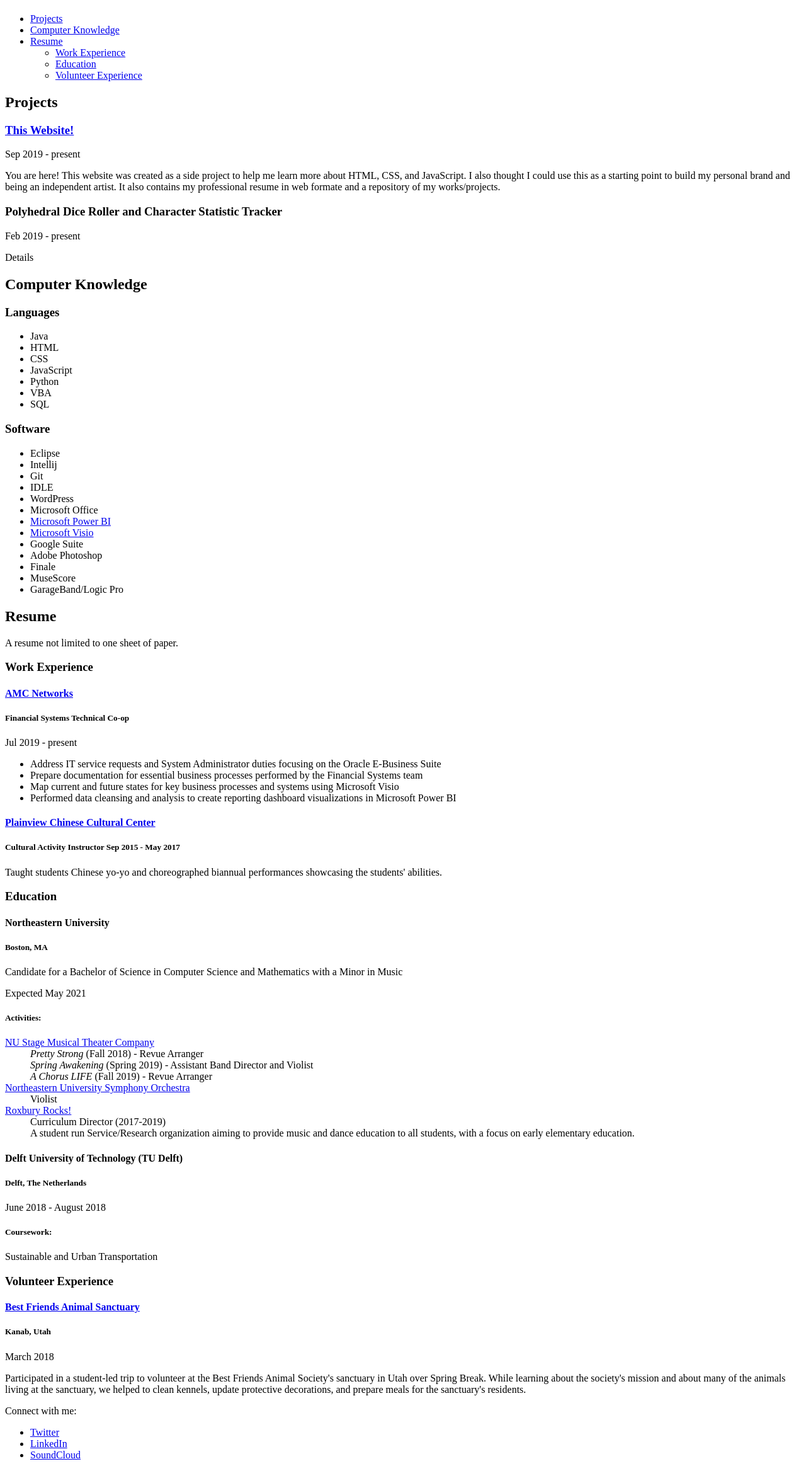
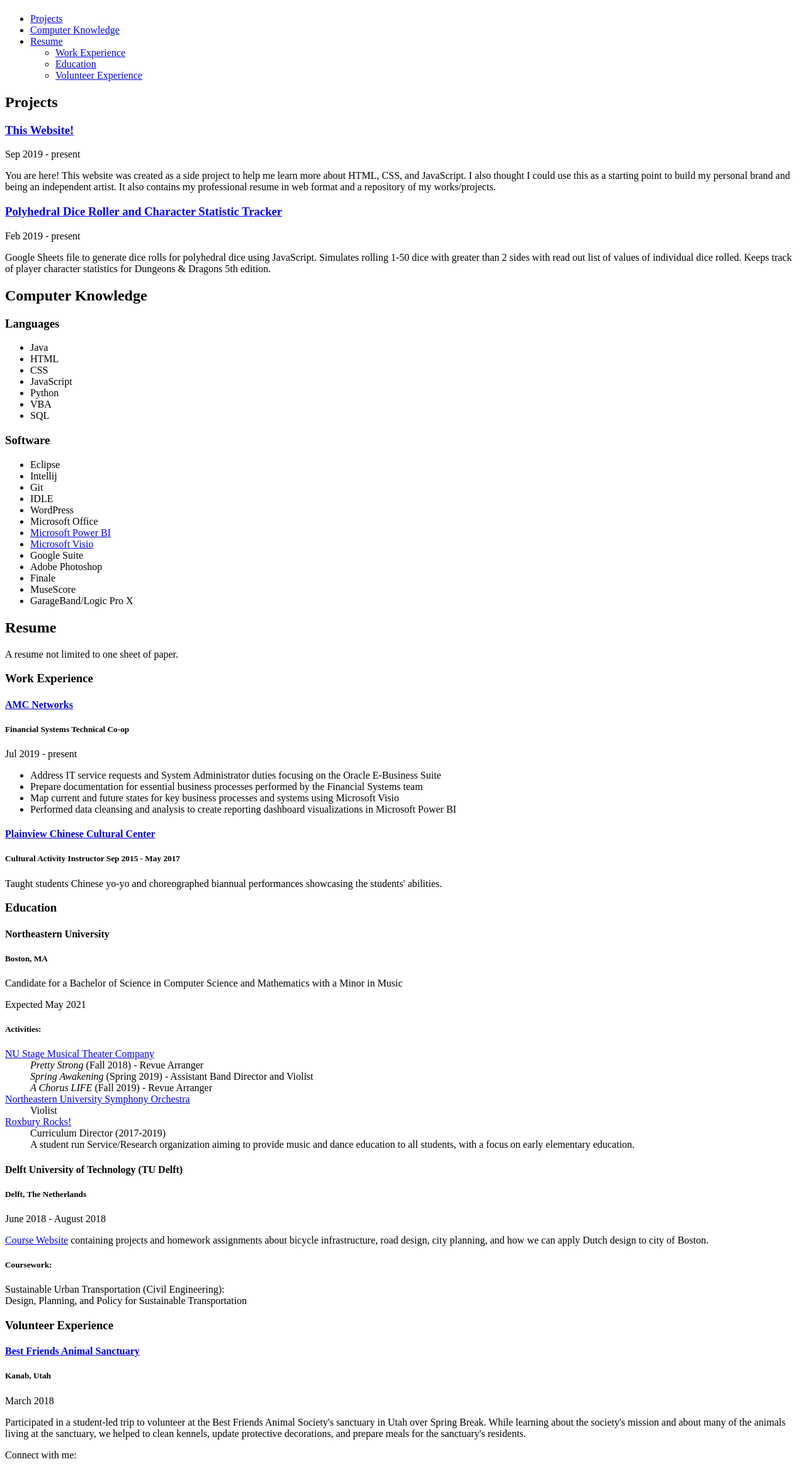
Before and after one commit to jsxtam/Personal-Website, a plain HTML site: page Website/experience.html in a window 1280 px wide. Shown: the part 209-2544 px from the top of the page at 63% size. Drawn offline with Linux system fonts and the light colour scheme.

Commit message:
2020 changes and more about me
Updated copyright year and added additional personal information

```diff
--- a/Website/experience.html
+++ b/Website/experience.html
@@ -42,10 +42,10 @@
                 <h2>Projects</h2>
                 <h3><a href="index.html">This Website!</a></h3>
                 <p class="time-frame">Sep 2019 - present</p>
-                <p>You are here! This website was created as a side project to help me learn more about HTML, CSS, and JavaScript. I also thought I could use this as a starting point to build my personal brand and being an independent artist. It also contains my professional resume in web formate and a repository of my works/projects.</p>
-                <h3>Polyhedral Dice Roller and Character Statistic Tracker</h3>
+                <p>You are here! This website was created as a side project to help me learn more about HTML, CSS, and JavaScript. I also thought I could use this as a starting point to build my personal brand and being an independent artist. It also contains my professional resume in web format and a repository of my works/projects.</p>
+                <h3><a href="https://docs.google.com/spreadsheets/d/1SzB_wP8ximwhe1HL3c9p7l5IuSJ337yyY2d-J2M_SU0/edit?usp=sharing" target="_blank" title="Dice Roller Project">Polyhedral Dice Roller and Character Statistic Tracker</a></h3>
                 <p class="time-frame">Feb 2019 - present</p>
-                <p>Details</p>
+                <p>Google Sheets file to generate dice rolls for polyhedral dice using JavaScript. Simulates rolling 1-50 dice with greater than 2 sides with read out list of values of individual dice rolled. Keeps track of player character statistics for Dungeons & Dragons 5th edition.</p>
             </article>
             <article id="computer">
                 <h2>Computer Knowledge</h2>
@@ -73,7 +73,7 @@
                     <li>Adobe Photoshop</li>
                     <li>Finale</li>
                     <li>MuseScore</li>
-                    <li>GarageBand/Logic Pro</li>
+                    <li>GarageBand/Logic Pro X</li>
                 </ul>
             </article>
             <article id="resume">
@@ -115,8 +115,11 @@
                 <h4>Delft University of Technology (TU Delft)</h4>
                 <h5 class="location">Delft, The Netherlands</h5>
                 <p class="time-frame">June 2018 - August 2018</p>
+                <p>
+                <a href="https://web.northeastern.edu/holland2018sustrans/" target="_blank">Course Website</a> containing projects and homework assignments about bicycle infrastructure, road design, city planning, and how we can apply Dutch design to city of Boston.
+                </p>
                 <h5>Coursework:</h5>
-                <p>Sustainable and Urban Transportation</p>
+                <p>Sustainable Urban Transportation (Civil Engineering): <br>Design, Planning, and Policy for Sustainable Transportation  </p>
             </section>
             <section id="volunteer">
                 <h3>Volunteer Experience</h2>
@@ -134,7 +137,7 @@
             <li><a href="linkedin.com/in/jsl-tam/" target="_blank">LinkedIn</a></li>
             <li><a href="https://soundcloud.com/jackietimbre" target="_blank">SoundCloud</a></li>
         </ul>
-			Copyright &copy;2019 Jacqueline Tam
+			Copyright &copy;2020 Jacqueline Tam
     </footer>
     </body>
 </html>
```
Also changed, not shown: Website/contact.html (+2 -2 lines), Website/index.html (+3 -2 lines), Website/music.html (+17 -2 lines), Website/sand-banner.JPG (added).
